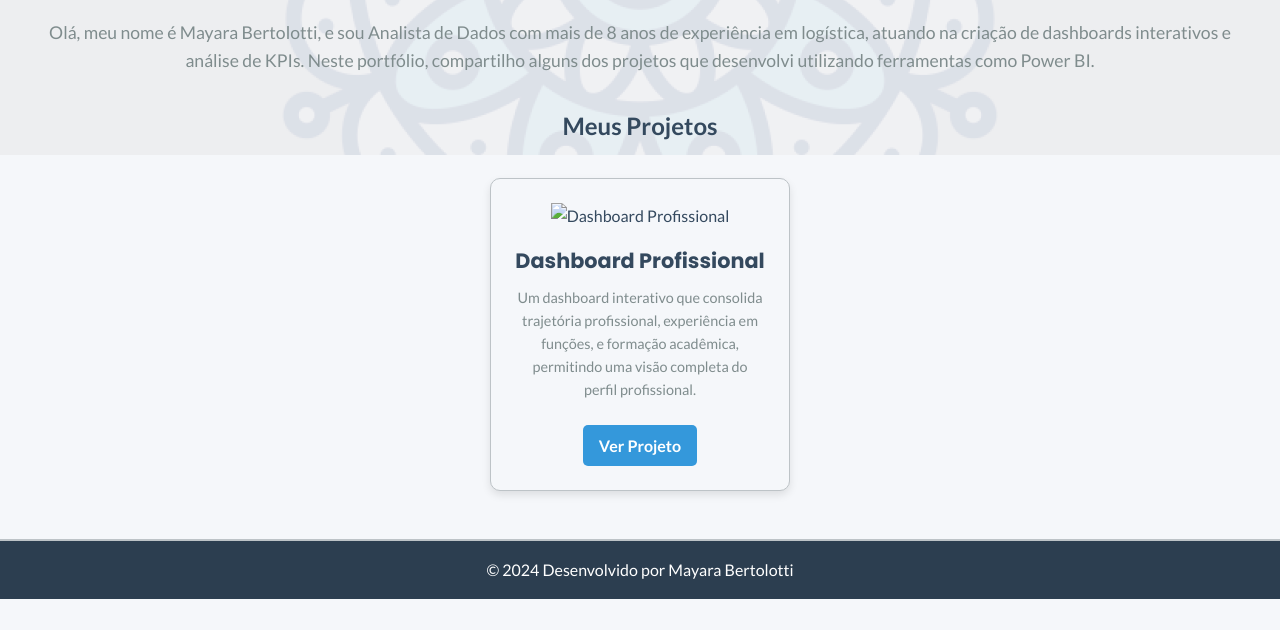
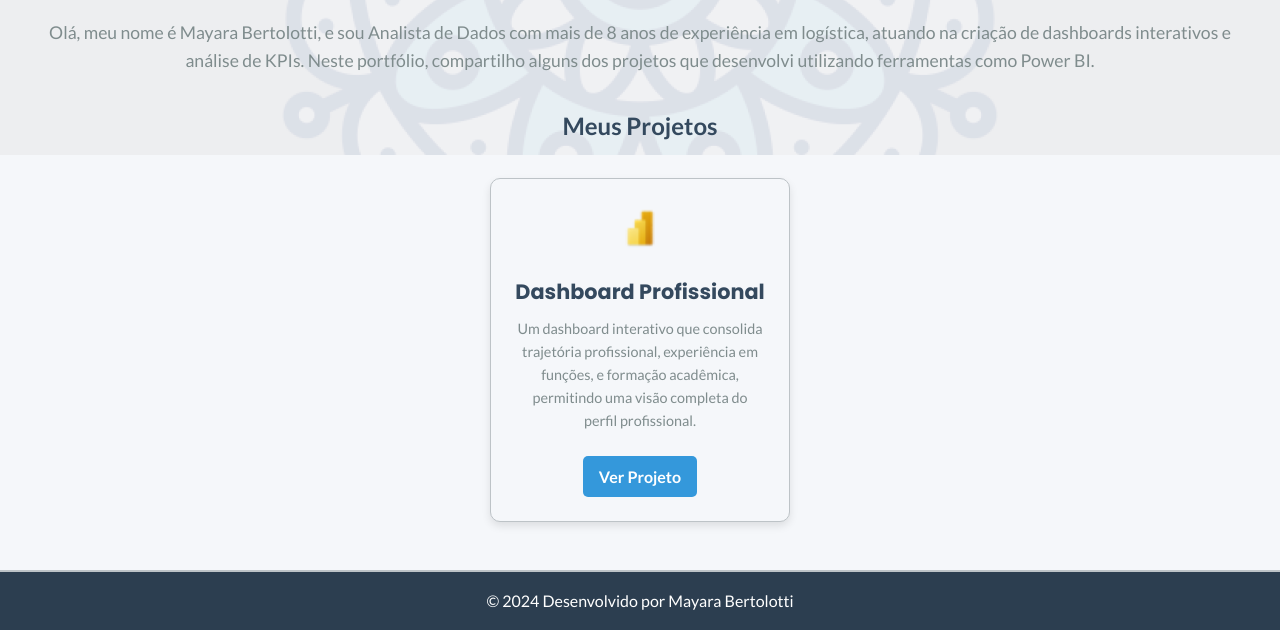
Before and after one commit to maybertolotti/portfolio, a plain HTML site: page index.html in a window 1280 px wide. Shown: the part 245-875 px from the top of the page. Before the commit the page ends 844 px from the top, so only its background shows below. Drawn offline with Linux system fonts and the light colour scheme; files whose address does not match are found by name.

Commit message:
Correção imagens

```diff
--- a/index.html
+++ b/index.html
@@ -44,7 +44,7 @@
             <div class="cards-container">
                 <!-- Projeto 1 -->
                 <div class="card">
-                    <img src="./assets/img_PBI.png" alt="Dashboard Profissional">
+                    <img src="./img_PBI.png" alt="Dashboard Profissional">
                     <h3>Dashboard Profissional</h3>
                     <p class="paragrafo-sutil">
                         Um dashboard interativo que consolida trajetória profissional, experiência em funções, e formação acadêmica,
@@ -55,7 +55,7 @@
 
                 <!-- Projeto 2 (Oculto) -->
                 <div class="card escondido">
-                    <img src="./assets/img_PBI.png" alt="Dashboard de Logística">
+                    <img src="./img_PBI.png" alt="Dashboard de Logística">
                     <h3>Dashboard de Logística</h3>
                     <p class="paragrafo-sutil">
                         Dashboard avançado para análise de processos logísticos, incluindo monitoramento de estoque, transporte
@@ -66,7 +66,7 @@
 
                 <!-- Projeto 3 (Oculto) -->
                 <div class="card escondido">
-                    <img src="./assets/img_PBI.png" alt="Dashboard Financeiro">
+                    <img src="./img_PBI.png" alt="Dashboard Financeiro">
                     <h3>Dashboard Financeiro</h3>
                     <p class="paragrafo-sutil">
                         Uma solução que apresenta insights financeiros, análise de receitas e despesas, e projeções de orçamento,
@@ -77,7 +77,7 @@
 
                 <!-- Projeto 4 (Oculto) -->
                 <div class="card escondido">
-                    <img src="./assets/img_PBI.png" alt="Gestão de Equipe">
+                    <img src="./img_PBI.png" alt="Gestão de Equipe">
                     <h3>Dashboard de Gestão de Equipe</h3>
                     <p class="paragrafo-sutil">
                         Um dashboard focado em gerenciamento de equipes, trazendo indicadores como absenteísmo, turnover,
```
